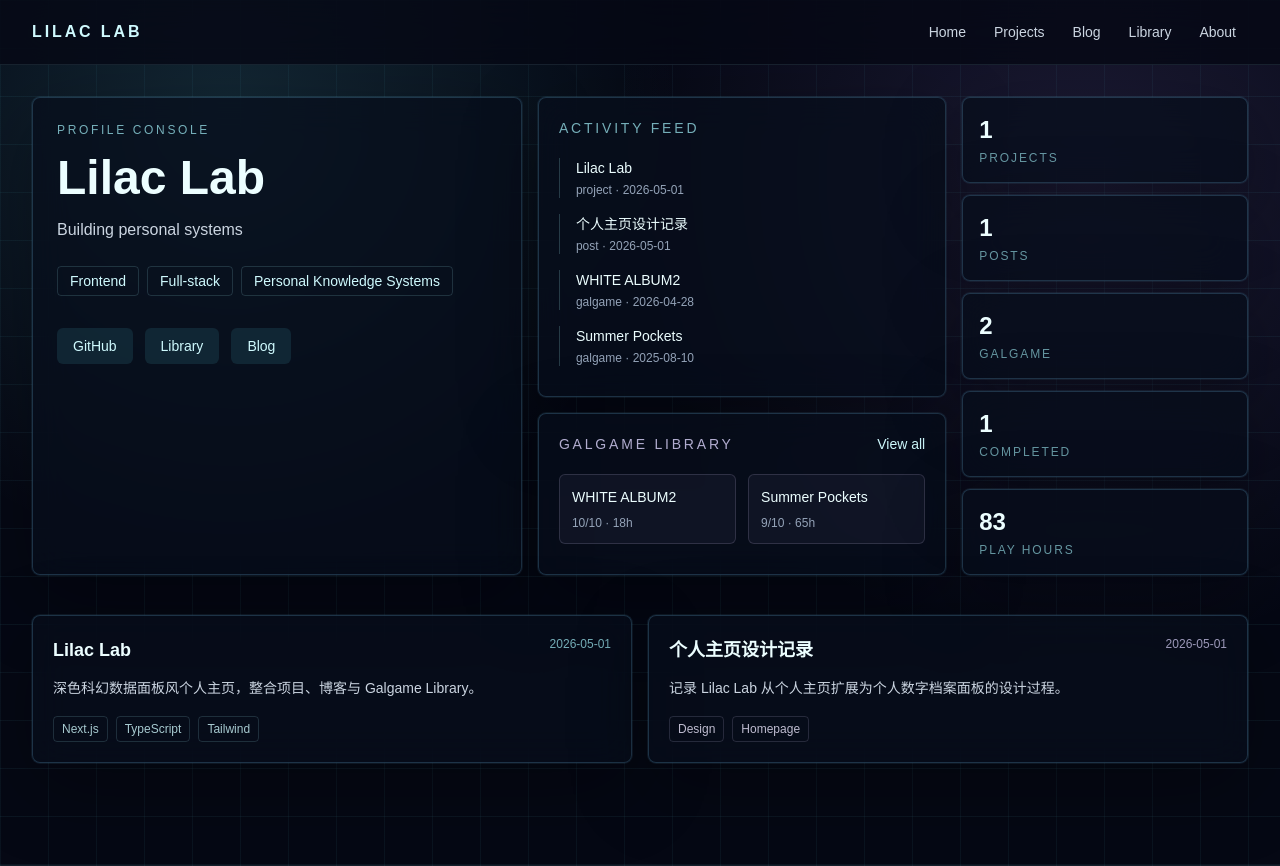
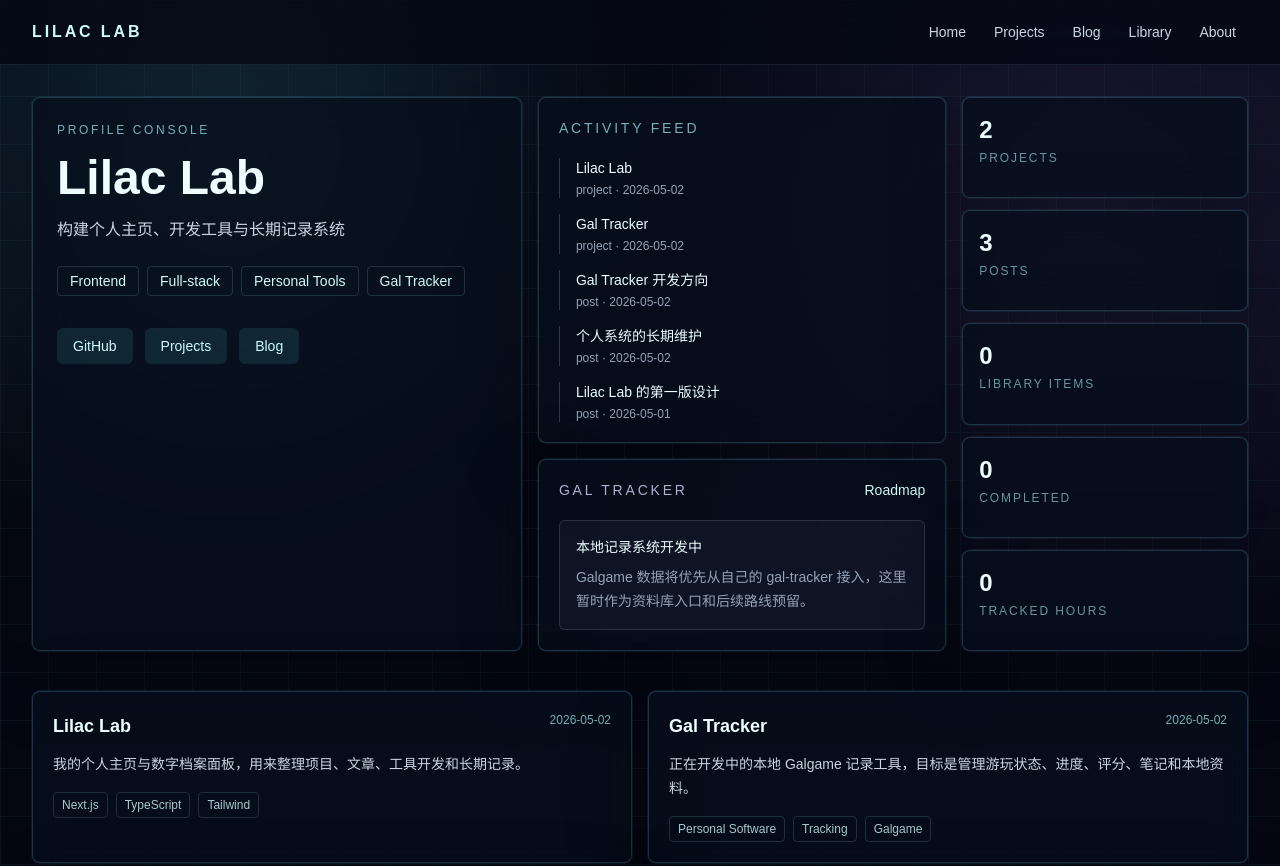
Before and after one commit to Lil1ac/lilac-lab, a Next.js app: page / in a window 1280 px wide. Shown: the top 866 px of the page. Built offline with nearby package versions, Linux system fonts and the light colour scheme.

Commit message:
content: update launch copy

```diff
--- a/src/app/about/page.tsx
+++ b/src/app/about/page.tsx
@@ -4,18 +4,33 @@ import { profile } from "@/data/profile";
 export default function AboutPage() {
   return (
     <PageShell title="About" description="关于 Lilac Lab 的方向、状态和长期记录。">
-      <section className="panel max-w-3xl rounded-lg p-6">
+      <section className="grid gap-4 lg:grid-cols-[1.2fr_0.8fr]">
+        <div className="panel rounded-lg p-6">
           <h2 className="text-xl font-semibold text-cyan-50">{profile.name}</h2>
-        <p className="mt-4 leading-7 text-slate-300">
-          这里会逐步整理个人介绍、技术方向、项目经历、博客索引和 Galgame Library 的维护说明。
+          <div className="mt-4 space-y-4 leading-7 text-slate-300">
+            <p>
+              Lilac Lab 是我的个人主页和长期记录入口。这里会优先展示正在构建的项目、开发记录、
+              工具想法，以及逐步沉淀下来的个人系统。
             </p>
-        <div className="mt-6 flex flex-wrap gap-2">
+            <p>
+              当前重点是把主页本身做成一个可持续维护的工作台：项目数据独立管理，文章先以索引形式整理，
+              Galgame 记录则等待 gal-tracker 本地工具成熟后再接入。
+            </p>
+          </div>
+        </div>
+        <aside className="panel rounded-lg p-6">
+          <h3 className="text-sm uppercase tracking-[0.2em] text-cyan-200/70">Focus</h3>
+          <div className="mt-5 flex flex-wrap gap-2">
             {profile.directions.map((direction) => (
               <span key={direction} className="rounded border border-cyan-200/15 px-3 py-1 text-sm text-cyan-100">
                 {direction}
               </span>
             ))}
           </div>
+          <p className="mt-5 text-sm leading-6 text-slate-400">
+            站点内容会随项目推进逐步更新，避免用虚假的完成度填充页面。
+          </p>
+        </aside>
       </section>
     </PageShell>
   );
--- a/src/app/layout.tsx
+++ b/src/app/layout.tsx
@@ -6,7 +6,7 @@ import "./globals.css";
 
 export const metadata: Metadata = {
   title: "Lilac Lab",
-  description: "个人主页、项目、博客与 Galgame Library。"
+  description: "Lilac 的个人主页，记录项目、开发工具、文章和长期维护的个人系统。"
 };
 
 export default function RootLayout({
--- a/src/app/library/page.tsx
+++ b/src/app/library/page.tsx
@@ -4,7 +4,7 @@ import { galgames } from "@/data/galgames";
 
 export default function LibraryPage() {
   return (
-    <PageShell title="Galgame Library" description="整理游玩状态、评分、时长、平台和个人短评。">
+    <PageShell title="Galgame Library" description="预留给 gal-tracker 的本地 Galgame 记录展示页。">
       <LibraryGrid records={galgames} />
     </PageShell>
   );
--- a/src/components/home/LibrarySnapshot.tsx
+++ b/src/components/home/LibrarySnapshot.tsx
@@ -7,14 +7,19 @@ export function LibrarySnapshot() {
   return (
     <section className="panel rounded-lg p-5">
       <div className="flex items-center justify-between gap-4">
-        <h2 className="text-sm uppercase tracking-[0.2em] text-violet-200/80">Galgame Library</h2>
+        <h2 className="text-sm uppercase tracking-[0.2em] text-violet-200/80">Gal Tracker</h2>
         <Link href="/library" className="text-sm text-cyan-100">
-          View all
+          Roadmap
         </Link>
       </div>
+      {featured.length > 0 ? (
         <div className="mt-5 grid grid-cols-2 gap-3">
           {featured.map((game) => (
-          <Link key={game.slug} href={`/library/${game.slug}`} className="rounded-md border border-violet-200/15 bg-violet-300/5 p-3">
+            <Link
+              key={game.slug}
+              href={`/library/${game.slug}`}
+              className="rounded-md border border-violet-200/15 bg-violet-300/5 p-3"
+            >
               <div className="text-sm font-medium text-cyan-50">{game.title}</div>
               <div className="mt-2 text-xs text-slate-400">
                 {game.personalRating}/10 · {game.playHours}h
@@ -22,6 +27,14 @@ export function LibrarySnapshot() {
             </Link>
           ))}
         </div>
+      ) : (
+        <div className="mt-5 rounded-md border border-violet-200/15 bg-violet-300/5 p-4">
+          <div className="text-sm font-medium text-cyan-50">本地记录系统开发中</div>
+          <p className="mt-2 text-sm leading-6 text-slate-400">
+            Galgame 数据将优先从自己的 gal-tracker 接入，这里暂时作为资料库入口和后续路线预留。
+          </p>
+        </div>
+      )}
     </section>
   );
 }
--- a/src/components/home/SignalMetrics.tsx
+++ b/src/components/home/SignalMetrics.tsx
@@ -6,9 +6,9 @@ import { buildMetrics } from "@/lib/content";
 const labels = {
   projects: "Projects",
   posts: "Posts",
-  galgames: "Galgame",
+  galgames: "Library Items",
   completedGalgames: "Completed",
-  playHours: "Play Hours"
+  playHours: "Tracked Hours"
 };
 
 export function SignalMetrics() {
--- a/src/components/library/LibraryGrid.tsx
+++ b/src/components/library/LibraryGrid.tsx
@@ -16,11 +16,24 @@ export function LibraryGrid({ records }: { records: GalgameRecord[] }) {
   return (
     <section>
       <LibraryFilters status={status} onStatusChange={setStatus} />
-      <div className="grid gap-4 sm:grid-cols-2 lg:grid-cols-4">
-        {filtered.map((game) => (
-          <GalgameCard key={game.slug} game={game} />
-        ))}
-      </div>
+      {filtered.length > 0 ? (
+        <div className="grid gap-4 sm:grid-cols-2 lg:grid-cols-4">
+          {filtered.map((game) => (
+            <GalgameCard key={game.slug} game={game} />
+          ))}
+        </div>
+      ) : (
+        <div className="panel rounded-lg p-6">
+          <h2 className="text-xl font-semibold text-cyan-50">Gal Tracker 接入前的预留页</h2>
+          <p className="mt-4 max-w-2xl leading-7 text-slate-300">
+            这里不会直接同步 Bangumi 收藏。正式数据会从正在开发的 gal-tracker 本地记录工具接入，
+            用来展示游玩状态、进度、评分、笔记和个人统计。
+          </p>
+          <p className="mt-4 text-sm text-slate-400">
+            当前页面先保留筛选、列表和详情页结构，等本地数据模型稳定后再导入真实记录。
+          </p>
+        </div>
+      )}
     </section>
   );
 }
--- a/src/components/site/SiteFooter.tsx
+++ b/src/components/site/SiteFooter.tsx
@@ -3,7 +3,7 @@ export function SiteFooter() {
     <footer className="border-t border-cyan-200/10 py-8 text-sm text-slate-400">
       <div className="mx-auto flex max-w-7xl flex-col gap-2 px-4 sm:px-6 lg:px-8">
         <span>Lilac Lab</span>
-        <span>个人主页、项目、博客与 Galgame Library。</span>
+        <span>个人主页、项目、开发记录与长期维护的个人系统。</span>
       </div>
     </footer>
   );
--- a/src/data/galgames.ts
+++ b/src/data/galgames.ts
@@ -1,31 +1,3 @@
 import type { GalgameRecord } from "@/lib/types";
 
-export const galgames: GalgameRecord[] = [
-  {
-    slug: "summer-pockets",
-    bangumiSubjectId: 253997,
-    title: "Summer Pockets",
-    status: "completed",
-    startDate: "2025-07-01",
-    finishDate: "2025-08-10",
-    playHours: 65,
-    personalRating: 9,
-    tags: ["Key", "夏", "泣きゲー"],
-    platform: "Steam",
-    note: "夏日、岛屿和记忆感很强的一作。",
-    updatedAt: "2025-08-10"
-  },
-  {
-    slug: "white-album-2",
-    bangumiSubjectId: 993,
-    title: "WHITE ALBUM2",
-    status: "playing",
-    startDate: "2026-04-12",
-    playHours: 18,
-    personalRating: 10,
-    tags: ["Leaf", "Drama", "Music"],
-    platform: "PC",
-    note: "正在推进中，情绪密度很高。",
-    updatedAt: "2026-04-28"
-  }
-];
+export const galgames: GalgameRecord[] = [];
--- a/src/data/posts.ts
+++ b/src/data/posts.ts
@@ -3,9 +3,23 @@ import type { Post } from "@/lib/types";
 export const posts: Post[] = [
   {
     slug: "homepage-design-log",
-    title: "个人主页设计记录",
-    excerpt: "记录 Lilac Lab 从个人主页扩展为个人数字档案面板的设计过程。",
+    title: "Lilac Lab 的第一版设计",
+    excerpt: "记录这个站点如何从个人主页扩展成项目、文章和个人工具入口。",
     publishedAt: "2026-05-01",
     tags: ["Design", "Homepage"]
+  },
+  {
+    slug: "gal-tracker-direction",
+    title: "Gal Tracker 开发方向",
+    excerpt: "整理本地 Galgame 记录工具的目标：以自己的数据为主，而不是完全依赖外部平台同步。",
+    publishedAt: "2026-05-02",
+    tags: ["Gal Tracker", "Product"]
+  },
+  {
+    slug: "personal-systems",
+    title: "个人系统的长期维护",
+    excerpt: "把项目、记录和工具放进同一个站点，让主页成为持续更新的个人工作台。",
+    publishedAt: "2026-05-02",
+    tags: ["Notes", "Workflow"]
   }
 ];
--- a/src/data/profile.ts
+++ b/src/data/profile.ts
@@ -1,12 +1,12 @@
 export const profile = {
   name: "Lilac",
   handle: "Lilac Lab",
-  status: "Building personal systems",
+  status: "构建个人主页、开发工具与长期记录系统",
   location: "China",
-  directions: ["Frontend", "Full-stack", "Personal Knowledge Systems"],
+  directions: ["Frontend", "Full-stack", "Personal Tools", "Gal Tracker"],
   links: [
     { label: "GitHub", href: "https://github.com/Lil1ac" },
-    { label: "Library", href: "/library" },
+    { label: "Projects", href: "/projects" },
     { label: "Blog", href: "/blog" }
   ]
 };
--- a/src/data/projects.ts
+++ b/src/data/projects.ts
@@ -4,10 +4,19 @@ export const projects: Project[] = [
   {
     slug: "lilac-lab",
     title: "Lilac Lab",
-    description: "深色科幻数据面板风个人主页，整合项目、博客与 Galgame Library。",
+    description: "我的个人主页与数字档案面板，用来整理项目、文章、工具开发和长期记录。",
     tags: ["Next.js", "TypeScript", "Tailwind"],
     featured: true,
-    updatedAt: "2026-05-01",
+    updatedAt: "2026-05-02",
     href: "https://github.com/Lil1ac/lilac-lab"
+  },
+  {
+    slug: "gal-tracker",
+    title: "Gal Tracker",
+    description: "正在开发中的本地 Galgame 记录工具，目标是管理游玩状态、进度、评分、笔记和本地资料。",
+    tags: ["Personal Software", "Tracking", "Galgame"],
+    featured: true,
+    updatedAt: "2026-05-02",
+    href: "/projects"
   }
 ];
```
Lines whose indentation alone changed are shown as unchanged.
